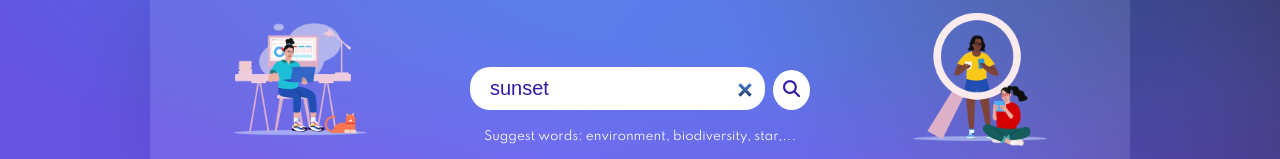
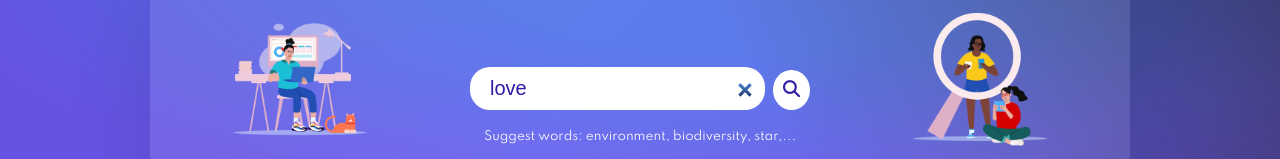
Before and after one commit to an-yr/react-dictionary-app, a React (Create React App) app: page / in a window 1280 px wide. Shown: the part 160-319 px from the top of the page. Built offline with nearby package versions, Linux system fonts and the light colour scheme; no server answers.

Commit message:
changed the default keyword

```diff
--- a/src/App.js
+++ b/src/App.js
@@ -8,7 +8,7 @@ function App() {
         <div className="background-second">
           <div className="background-third">
             <h1>Dictionary</h1>
-            <Dictionary defaultKeyword="sunset" />
+            <Dictionary defaultKeyword="love" />
             <p>
               Coded by Angela Yuri and{" "}
               <a href="https://github.com/an-yr/react-dictionary-app">
```
